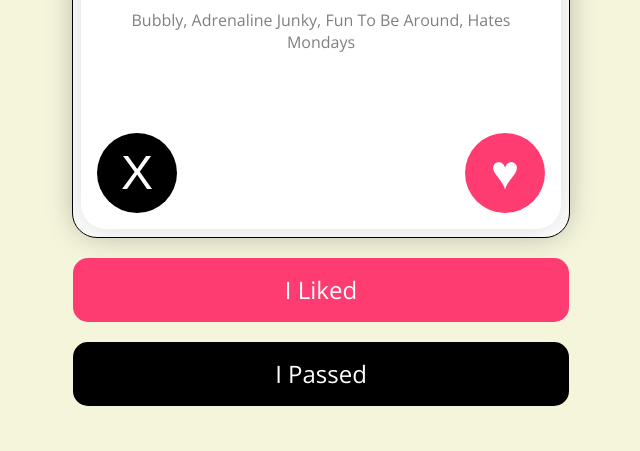
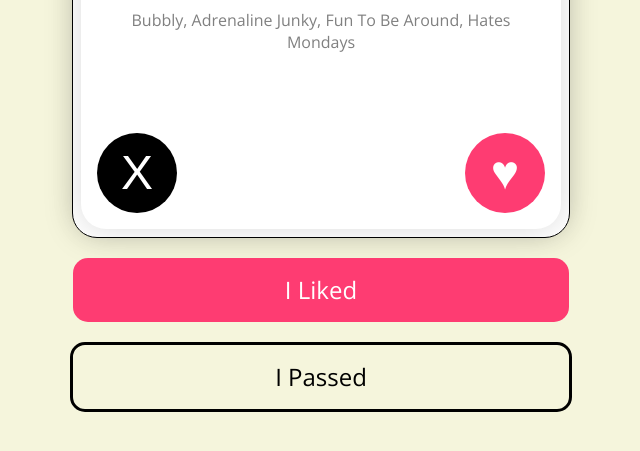
Before and after one commit to naasirosman/Deep-JavaScript-Foundations, a plain HTML site: page index.html in a window 1280 px wide. In both pictures the pointer is over the element "I Passed". Shown: the part 650-1101 px from the top of the page, without its empty margins (319-959 px from the left). Drawn offline with nearby package versions, Linux system fonts and the light colour scheme; no server answers.

Commit message:
passed:hover{}

```diff
--- a/style.css
+++ b/style.css
@@ -213,6 +213,12 @@ img {
     font-size: 1.5rem;
     font-family: 'Open Sans',serif;
 }
+.passed:hover {
+    border: 3px solid black;
+    transition-duration: 0.5s;
+    background-color: beige;
+    color: black;
+}
 .filterButton {
     background-color: beige;
     border: 1px solid black;
```
